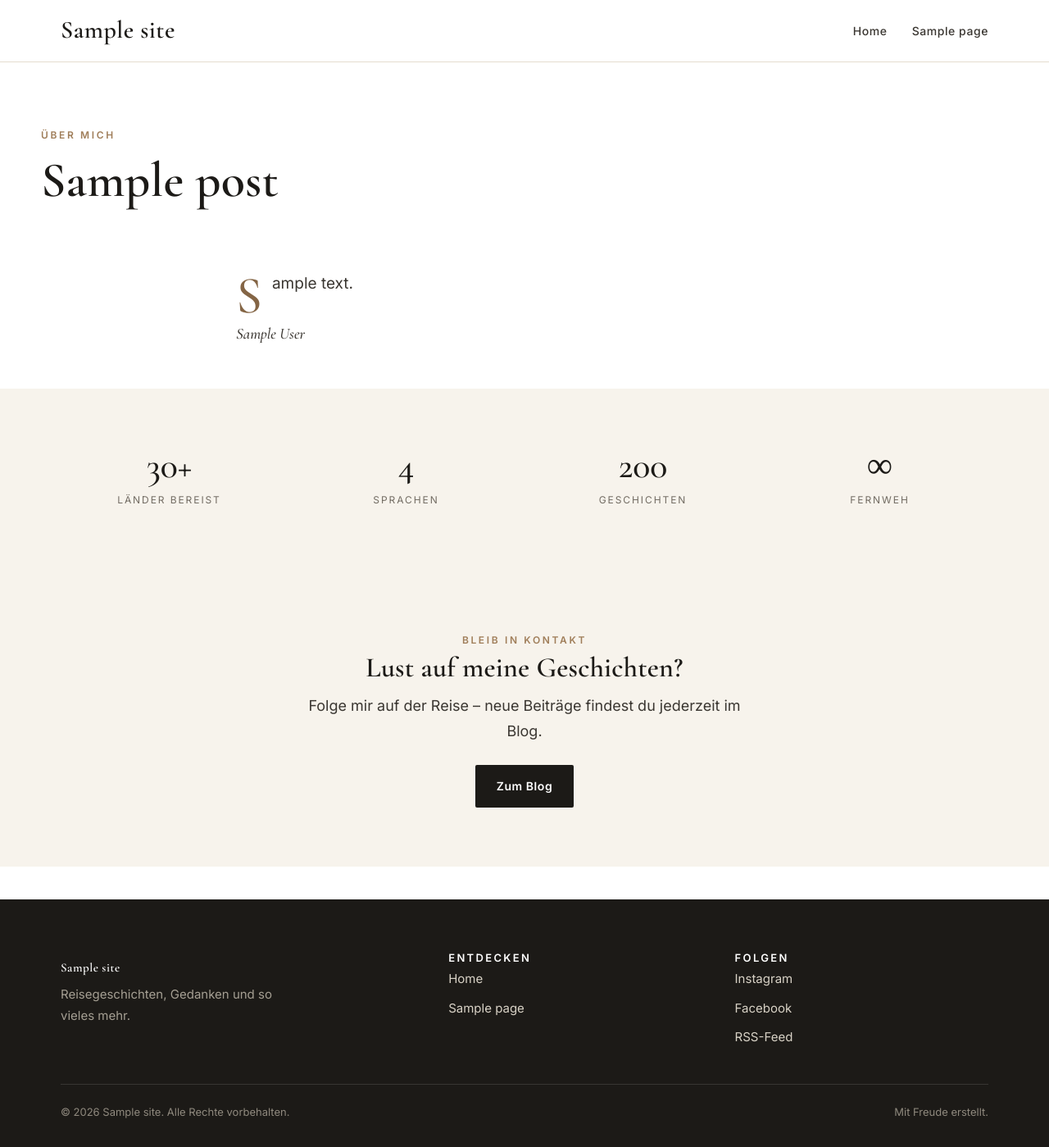
After one commit to pascalsahli/swift-app, a WordPress theme: template claudia-theme/template-about.php in a window 1280 px wide. The commit adds this page. Shown: the whole page at 82% size. Run offline with PHP 8.4 and a stand-in for WordPress, Linux system fonts and the light colour scheme; the site name, menu and one post (Sample post) are stand-ins, and other content is empty.

Commit message:
Add 'Über mich' (About) page template and preview
- New WordPress page template (template-about.php) with portrait, lead,
  bio content and an editable 'at a glance' facts strip
- Matching about.html in the static preview, linked from the nav
- About-page styles added to the shared stylesheet

```diff
--- a/claudia-theme/assets/css/main.css
+++ b/claudia-theme/assets/css/main.css
@@ -213,11 +213,43 @@ h1, h2, h3, h4 {
   font-size: 13px; color: #8f897e;
 }
 
+/* ---------------------------------------------------------------- About page */
+.about-intro { padding: 72px 0 8px; }
+.about-intro__grid {
+  display: grid; grid-template-columns: .9fr 1.1fr; gap: 56px; align-items: center;
+}
+.about-portrait { position: relative; }
+.about-portrait img {
+  width: 100%; aspect-ratio: 4 / 5; object-fit: cover; border-radius: var(--radius); box-shadow: var(--shadow);
+}
+.about-portrait::after {
+  content: ""; position: absolute; inset: 16px -16px -16px 16px; border: 1px solid var(--accent);
+  border-radius: var(--radius); z-index: -1;
+}
+.about-lead {
+  font-family: var(--serif); font-size: clamp(22px, 3vw, 30px); line-height: 1.4;
+  color: var(--ink); margin: 16px 0 0;
+}
+.about-signature {
+  font-family: var(--serif); font-style: italic; font-size: 26px; color: var(--accent-dk); margin-top: 28px;
+}
+.about-facts { background: var(--cream); }
+.about-facts__grid {
+  display: grid; grid-template-columns: repeat(4, 1fr); gap: 24px; text-align: center;
+}
+.about-fact__num { font-family: var(--serif); font-size: 44px; color: var(--ink); line-height: 1; }
+.about-fact__label {
+  font-size: 12px; letter-spacing: .16em; text-transform: uppercase; color: var(--muted); margin-top: 10px;
+}
+
 /* ---------------------------------------------------------------- Responsive */
 @media (max-width: 900px) {
   .featured__grid { grid-template-columns: 1fr; gap: 28px; }
   .post-grid { grid-template-columns: repeat(2, 1fr); gap: 32px 28px; }
   .footer__grid { grid-template-columns: 1fr 1fr; }
+  .about-intro__grid { grid-template-columns: 1fr; gap: 36px; }
+  .about-portrait { max-width: 420px; }
+  .about-facts__grid { grid-template-columns: repeat(2, 1fr); gap: 36px 24px; }
 }
 @media (max-width: 640px) {
   body { font-size: 17px; }
--- /dev/null
+++ b/claudia-theme/template-about.php
@@ -0,0 +1,82 @@
+<?php
+/**
+ * Template Name: Über mich
+ *
+ * Eine gestaltete Profilseite. So verwendest du sie:
+ *  1. Seiten → Erstellen → Titel z. B. "Über mich".
+ *  2. Rechts unter "Seitenattribute → Vorlage" → "Über mich" wählen.
+ *  3. Ein Beitragsbild setzen = Porträtfoto.
+ *  4. Den Auszug (Textauszug) als Lead-Satz nutzen, den Haupttext im Editor schreiben.
+ *
+ * @package Claudia_Editorial
+ */
+
+get_header();
+
+while ( have_posts() ) :
+	the_post();
+
+	/*
+	 * "Auf einen Blick"-Zahlen. Einfach anpassen – Wert => Beschriftung.
+	 * Leeres Array () lässt diesen Abschnitt verschwinden.
+	 */
+	$facts = array(
+		'30+' => __( 'Länder bereist', 'claudia-editorial' ),
+		'4'   => __( 'Sprachen', 'claudia-editorial' ),
+		'200' => __( 'Geschichten', 'claudia-editorial' ),
+		'∞'   => __( 'Fernweh', 'claudia-editorial' ),
+	);
+	?>
+
+	<article <?php post_class(); ?>>
+		<section class="about-intro wrap">
+			<div class="about-intro__grid">
+				<?php if ( has_post_thumbnail() ) : ?>
+					<div class="about-portrait"><?php the_post_thumbnail( 'large' ); ?></div>
+				<?php endif; ?>
+				<div class="about-intro__body">
+					<span class="eyebrow"><?php esc_html_e( 'Über mich', 'claudia-editorial' ); ?></span>
+					<h1 class="post-hero__title" style="text-align:left;margin-top:8px;"><?php the_title(); ?></h1>
+					<?php if ( has_excerpt() ) : ?>
+						<p class="about-lead"><?php echo esc_html( get_the_excerpt() ); ?></p>
+					<?php endif; ?>
+				</div>
+			</div>
+		</section>
+
+		<div class="article">
+			<?php the_content(); ?>
+			<?php if ( get_edit_post_link() ) : ?>
+				<p class="about-signature"><?php echo esc_html( get_the_author() ); ?></p>
+			<?php endif; ?>
+		</div>
+
+		<?php if ( ! empty( $facts ) ) : ?>
+			<section class="section about-facts">
+				<div class="wrap">
+					<div class="about-facts__grid">
+						<?php foreach ( $facts as $num => $label ) : ?>
+							<div class="about-fact">
+								<div class="about-fact__num"><?php echo esc_html( $num ); ?></div>
+								<div class="about-fact__label"><?php echo esc_html( $label ); ?></div>
+							</div>
+						<?php endforeach; ?>
+					</div>
+				</div>
+			</section>
+		<?php endif; ?>
+	</article>
+
+	<section class="section band">
+		<div class="wrap band__inner">
+			<span class="eyebrow"><?php esc_html_e( 'Bleib in Kontakt', 'claudia-editorial' ); ?></span>
+			<h2><?php esc_html_e( 'Lust auf meine Geschichten?', 'claudia-editorial' ); ?></h2>
+			<p><?php esc_html_e( 'Folge mir auf der Reise – neue Beiträge findest du jederzeit im Blog.', 'claudia-editorial' ); ?></p>
+			<a class="btn" href="<?php echo esc_url( home_url( '/' ) ); ?>"><?php esc_html_e( 'Zum Blog', 'claudia-editorial' ); ?></a>
+		</div>
+	</section>
+
+	<?php
+endwhile;
+
+get_footer();
--- a/preview/index.html
+++ b/preview/index.html
@@ -27,7 +27,7 @@
 				<li><a href="post.html">Reisen</a></li>
 				<li><a href="post.html">Italien</a></li>
 				<li><a href="post.html">Gedanken</a></li>
-				<li><a href="post.html">Über mich</a></li>
+				<li><a href="about.html">Über mich</a></li>
 			</ul>
 		</nav>
 	</div>
--- a/preview/post.html
+++ b/preview/post.html
@@ -25,7 +25,7 @@
 				<li class="current"><a href="post.html">Reisen</a></li>
 				<li><a href="post.html">Italien</a></li>
 				<li><a href="post.html">Gedanken</a></li>
-				<li><a href="post.html">Über mich</a></li>
+				<li><a href="about.html">Über mich</a></li>
 			</ul>
 		</nav>
 	</div>
```
Also changed, not shown: preview/about.html (added, +129 -0 lines), claudia-theme/README.md.
